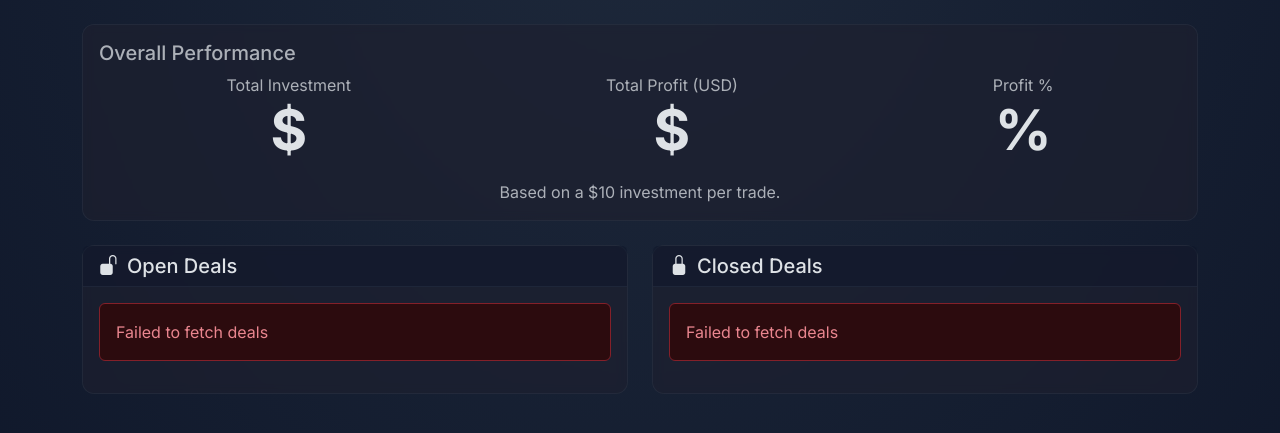
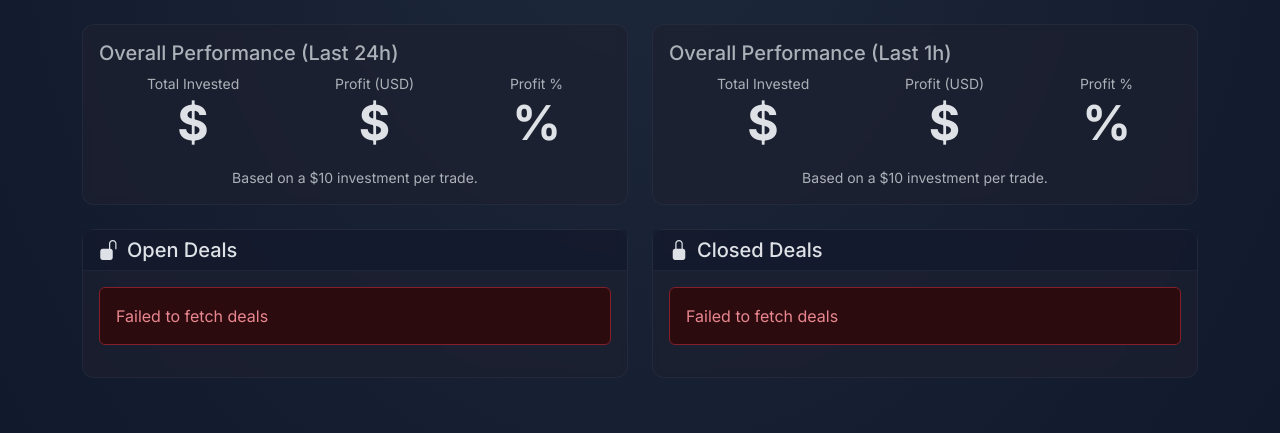
Before and after one commit to bnovik0v/CoinTracker, a Python web app: template app/templates/trading_simulation.html in a window 1280 px wide. Shown: the part 171-604 px from the top of the page. Run offline with Jinja, Linux system fonts and the light colour scheme; the template is opened without the code that fills it, so the values that code supplies are empty; some libraries are stand-ins or nearby versions.

Commit message:
feat: add time range filters and split performance metrics by 1h/24h periods

```diff
--- a/app/routes.py
+++ b/app/routes.py
@@ -90,6 +90,7 @@ def get_hourly_sentiment(
 @router.get("/trades", response_model=List[schemas.Trade])
 def get_trades(
     is_closed: bool | None = Query(None),
+    time_range: str = Query("day", regex="^(hour|3hr|6hr|12hr|day)$"),
     limit: int = Query(10, ge=1, le=100),
     skip: int = Query(0, ge=0),
     db: Session = Depends(get_session),
@@ -97,4 +98,4 @@ def get_trades(
     """
     Get all trades.
     """
-    return crud.get_trades(db, limit=limit, skip=skip, is_closed=is_closed)
+    return crud.get_trades(db, limit=limit, skip=skip, is_closed=is_closed, time_range=time_range)
--- a/app/templates/trading_simulation.html
+++ b/app/templates/trading_simulation.html
@@ -90,35 +90,66 @@
             <p class="text-body-secondary">View your open and closed trading positions.</p>
         </header>
 
-        <div class="row mb-4">
-            <div class="col-lg-12">
-                <div class="card">
-                    <div class="card-body">
-                        <h5 class="card-title text-body-secondary">Overall Performance</h5>
-                        <div class="d-flex justify-content-around align-items-center">
+        <div class="row mb-4 g-4">
+            <div class="col-lg-6">
+                <div class="card h-100">
+                    <div class="card-body d-flex flex-column">
+                        <h5 class="card-title text-body-secondary">Overall Performance (Last 24h)</h5>
+                        <div class="d-flex justify-content-around align-items-center flex-grow-1">
                             <div class="text-center">
-                                <p class="text-body-secondary mb-0">Total Investment</p>
-                                <h2 class="display-4 fw-bold">${{ profit_data.total_investment|round(2) }}</h2>
+                                <p class="text-body-secondary mb-0 small">Total Invested</p>
+                                <h2 class="display-5 fw-bold">${{ profit_data_day.total_investment|round(2) }}</h2>
                             </div>
                             <div class="text-center">
-                                <p class="text-body-secondary mb-0">Total Profit (USD)</p>
-                                {% set profit_value = profit_data.total_profit|round(2) %}
-                                <h2 class="display-4 fw-bold {% if profit_value > 0 %}text-success{% elif profit_value < 0 %}text-danger{% endif %}">
+                                <p class="text-body-secondary mb-0 small">Profit (USD)</p>
+                                {% set profit_value = profit_data_day.total_profit|round(2) %}
+                                <h2 class="display-5 fw-bold {% if profit_value > 0 %}text-success{% elif profit_value < 0 %}text-danger{% endif %}">
                                     ${{ profit_value }}
                                 </h2>
                             </div>
                             <div class="text-center">
-                                <p class="text-body-secondary mb-0">Profit %</p>
-                                {% if profit_data.profit_percentage > 0 %}
-                                    <h2 class="display-4 fw-bold text-success">+{{ profit_data.profit_percentage|round(2) }}%</h2>
-                                {% elif profit_data.profit_percentage < 0 %}
-                                    <h2 class="display-4 fw-bold text-danger">{{ profit_data.profit_percentage|round(2) }}%</h2>
+                                <p class="text-body-secondary mb-0 small">Profit %</p>
+                                {% if profit_data_day.profit_percentage > 0 %}
+                                    <h2 class="display-5 fw-bold text-success">+{{ profit_data_day.profit_percentage|round(2) }}%</h2>
+                                {% elif profit_data_day.profit_percentage < 0 %}
+                                    <h2 class="display-5 fw-bold text-danger">{{ profit_data_day.profit_percentage|round(2) }}%</h2>
                                 {% else %}
-                                    <h2 class="display-4 fw-bold">{{ profit_data.profit_percentage|round(2) }}%</h2>
+                                    <h2 class="display-5 fw-bold">{{ profit_data_day.profit_percentage|round(2) }}%</h2>
                                 {% endif %}
                             </div>
                         </div>
-                        <p class="text-body-secondary text-center mb-0 mt-2">Based on a $10 investment per trade.</p>
+                        <p class="text-body-secondary text-center mb-0 mt-2 small">Based on a $10 investment per trade.</p>
+                    </div>
+                </div>
+            </div>
+            <div class="col-lg-6">
+                <div class="card h-100">
+                    <div class="card-body d-flex flex-column">
+                        <h5 class="card-title text-body-secondary">Overall Performance (Last 1h)</h5>
+                        <div class="d-flex justify-content-around align-items-center flex-grow-1">
+                            <div class="text-center">
+                                <p class="text-body-secondary mb-0 small">Total Invested</p>
+                                <h2 class="display-5 fw-bold">${{ profit_data_hour.total_investment|round(2) }}</h2>
+                            </div>
+                            <div class="text-center">
+                                <p class="text-body-secondary mb-0 small">Profit (USD)</p>
+                                {% set profit_value = profit_data_hour.total_profit|round(2) %}
+                                <h2 class="display-5 fw-bold {% if profit_value > 0 %}text-success{% elif profit_value < 0 %}text-danger{% endif %}">
+                                    ${{ profit_value }}
+                                </h2>
+                            </div>
+                            <div class="text-center">
+                                <p class="text-body-secondary mb-0 small">Profit %</p>
+                                {% if profit_data_hour.profit_percentage > 0 %}
+                                    <h2 class="display-5 fw-bold text-success">+{{ profit_data_hour.profit_percentage|round(2) }}%</h2>
+                                {% elif profit_data_hour.profit_percentage < 0 %}
+                                    <h2 class="display-5 fw-bold text-danger">{{ profit_data_hour.profit_percentage|round(2) }}%</h2>
+                                {% else %}
+                                    <h2 class="display-5 fw-bold">{{ profit_data_hour.profit_percentage|round(2) }}%</h2>
+                                {% endif %}
+                            </div>
+                        </div>
+                        <p class="text-body-secondary text-center mb-0 mt-2 small">Based on a $10 investment per trade.</p>
                     </div>
                 </div>
             </div>
--- a/app/trading_simulation.py
+++ b/app/trading_simulation.py
@@ -58,6 +58,10 @@ async def main():
             tokens = get_tokens_by_score(db, time_range="hour", limit=10)
             logging.info(f"Found {len(tokens)} tokens with score")
 
+            # take with score >= 2
+            tokens = [t for t in tokens if t.score >= 2]
+            logging.info(f"Found {len(tokens)} tokens with score >= 2")
+
             monitored_tokens = get_open_trades(db)
             logging.info(f"Found {len(monitored_tokens)} monitored tokens")
 
@@ -89,7 +93,7 @@ async def main():
             to_close_trades = []
             for t in monitored_tokens:
                 token_price = all_token_prices_dict[t.coin_name.lower()]
-                if t.buy_date < datetime.now(timezone.utc) - timedelta(minutes=30):
+                if t.buy_date < datetime.now(timezone.utc) - timedelta(minutes=45):
                     to_close_trades.append(t)
                 elif token_price < t.buy_price * 0.95 or token_price > t.buy_price * 1.05:
                     to_close_trades.append(t)
```
Also changed, not shown: app/crud.py (+28 -3 lines), app/main.py (+7 -2 lines).
